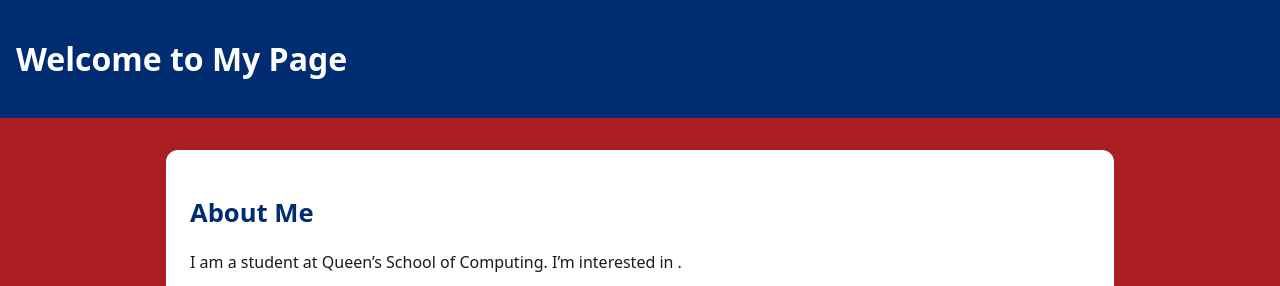
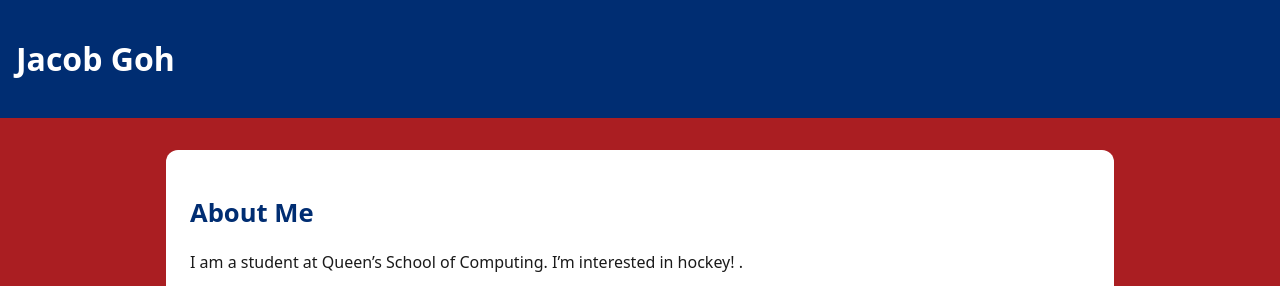
Before and after one commit to jacobzgoh/queens-student-page, a plain HTML site: page index.html in a window 1280 px wide. Shown: the top 286 px of the page. Drawn offline with Linux system fonts and the light colour scheme.

Commit message:
Update index.html

```diff
--- a/index.html
+++ b/index.html
@@ -3,18 +3,18 @@
   <head>
     <meta charset="utf-8"/>
     <meta name="viewport" content="width=device-width, initial-scale=1"/>
-    <title>My Queen’s Student Page</title>
+    <title>Jacob Goh</title>
     <link rel="stylesheet" href="style.css"/> <!-- do not change this line -->
   </head>
   <body>
     <header>
-      <h1>Welcome to My Page</h1> <!-- change this heading to your name -->
+      <h1>Jacob Goh</h1> <!-- change this heading to your name -->
     </header>
 
     <main>
       <!-- ====== ABOUT SECTION (edit the text) ====== -->
       <h2>About Me</h2>
-      <p>I am a student at Queen’s School of Computing. I’m interested in <!-- replace with interests -->.</p>
+      <p>I am a student at Queen’s School of Computing. I’m interested in hockey! <!-- replace with interests -->.</p>
 
       <!-- ====== PHOTO (upload me.jpg to repo root, then update the src below) ====== -->
       <img src="me.jpg" alt="Your Name portrait" width="240" height="240" />
```
